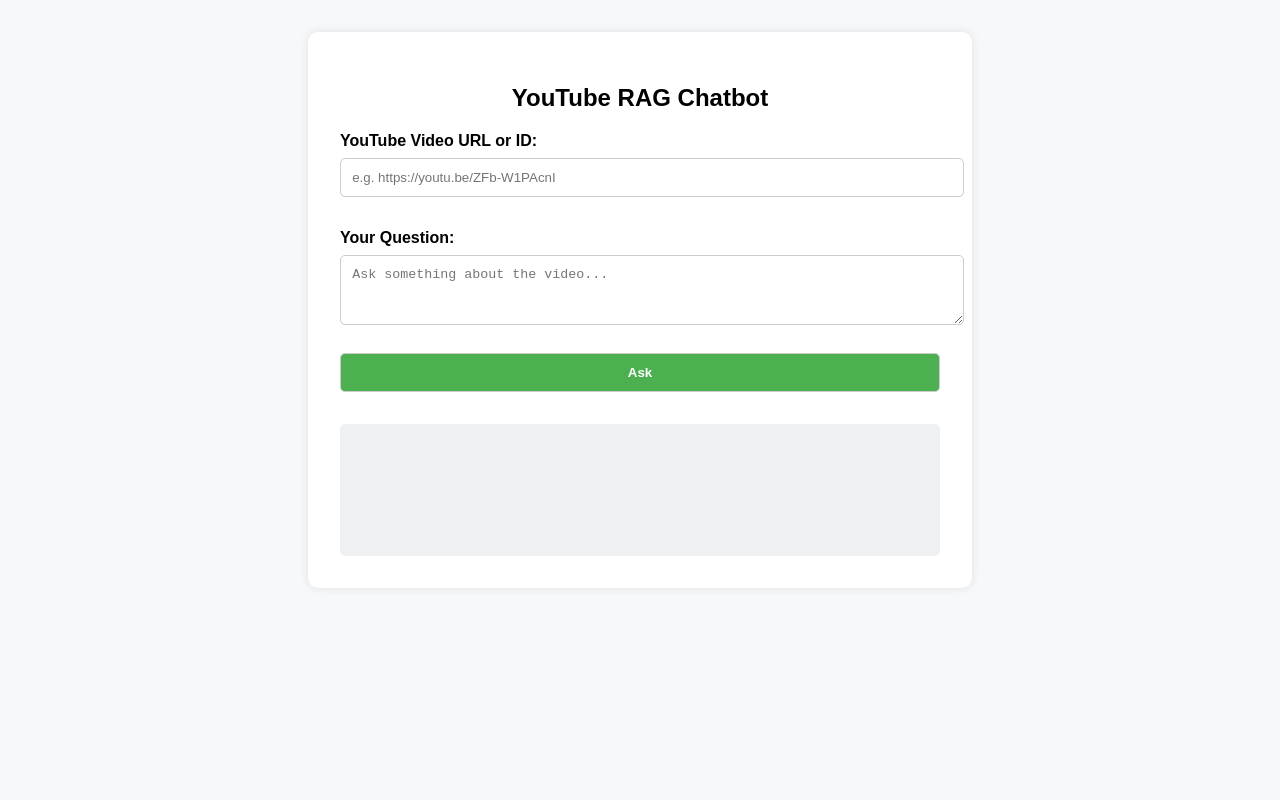
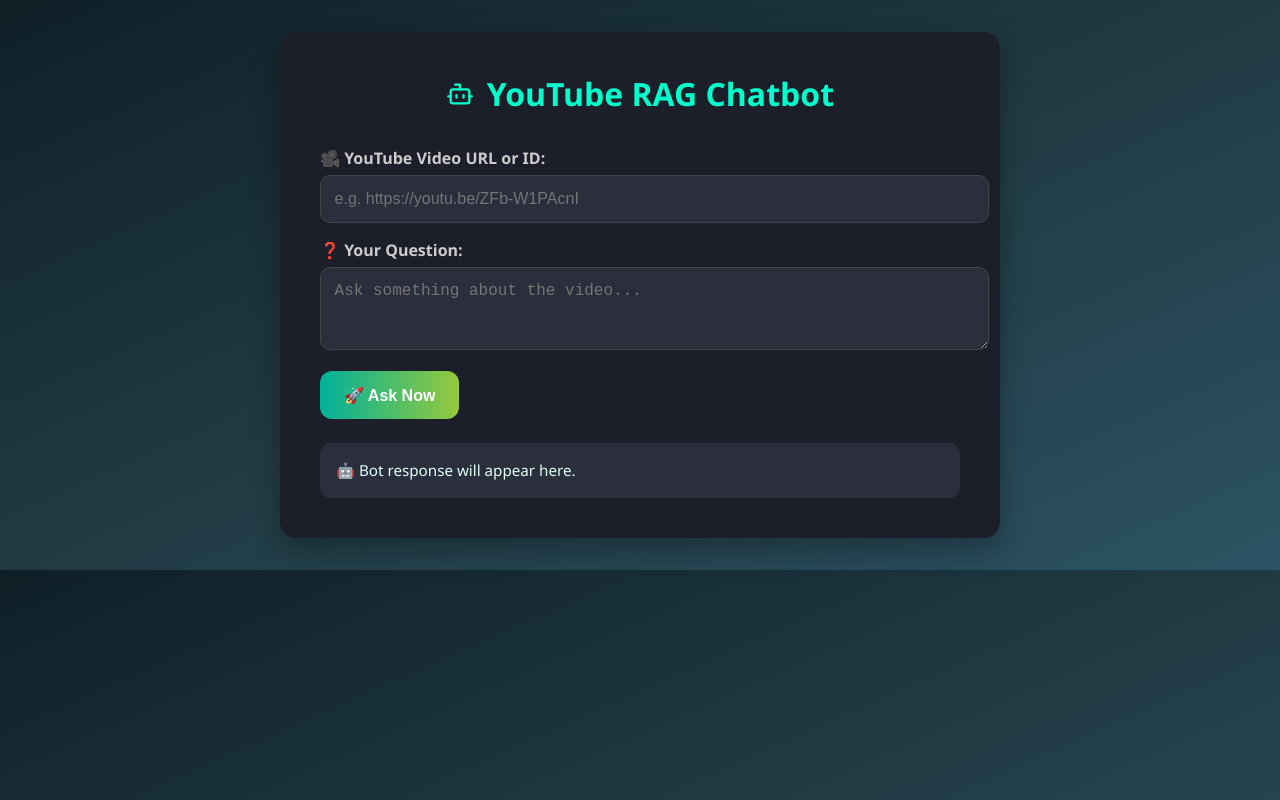
Before and after one commit to Anshsharma25/Youtube-Rag-Chatbot-Groq, a plain HTML site: page index.html in a window 1280 px wide. Drawn offline with nearby package versions, Linux system fonts and the light colour scheme.

Commit message:
update frontend and create api!!

```diff
--- a/index.html
+++ b/index.html
@@ -2,108 +2,161 @@
 <html lang="en">
 <head>
   <meta charset="UTF-8" />
-  <meta name="viewport" content="width=device-width, initial-scale=1.0" />
+  <meta name="viewport" content="width=device-width, initial-scale=1.0"/>
   <title>YouTube RAG Chatbot</title>
+  <link rel="stylesheet" href="https://unpkg.com/lucide@latest" />
+
   <style>
     body {
-      font-family: Arial, sans-serif;
-      background-color: #f7f8fa;
       margin: 0;
+      font-family: 'Segoe UI', Tahoma, sans-serif;
+      background: linear-gradient(to bottom right, #0f2027, #203a43, #2c5364);
+      color: #f1f1f1;
       padding: 2rem;
     }
+
     .container {
-      max-width: 600px;
+      max-width: 640px;
       margin: auto;
-      background-color: #fff;
+      background-color: #1c1f2a;
+      padding: 2.5rem;
+      border-radius: 16px;
+      box-shadow: 0 12px 30px rgba(0,0,0,0.3);
+    }
+
+    .header {
+      display: flex;
+      align-items: center;
+      justify-content: center;
+      gap: 0.8rem;
+      margin-bottom: 2rem;
+    }
+
+    .header h2 {
+      font-size: 2rem;
+      font-weight: 700;
+      margin: 0;
+      color: #00ffcc;
+    }
+
+    .icon {
+      width: 28px;
+      height: 28px;
+      stroke: #00ffcc;
+    }
+
+    label {
+      display: block;
+      margin-top: 1rem;
+      margin-bottom: 0.4rem;
+      font-weight: 600;
+      color: #ccc;
+    }
+
+    input, textarea {
+      width: 100%;
+      padding: 0.85rem;
+      font-size: 1rem;
+      background-color: #2a2e3d;
+      color: #fff;
+      border: 1px solid #444;
       border-radius: 10px;
-      padding: 2rem;
-      box-shadow: 0 0 10px rgba(0,0,0,0.1);
+      transition: border-color 0.3s;
     }
-    h2 {
-      text-align: center;
+
+    input:focus, textarea:focus {
+      border-color: #00ffcc;
+      outline: none;
     }
-    label {
+
+    button {
+      background: linear-gradient(to right, #00b09b, #96c93d);
+      color: #fff;
       font-weight: bold;
+      font-size: 1rem;
+      padding: 0.9rem 1.5rem;
+      border: none;
+      border-radius: 12px;
       margin-top: 1rem;
-      display: block;
+      cursor: pointer;
+      transition: all 0.3s ease-in-out;
     }
-    input, textarea, button {
-      width: 100%;
-      padding: 0.7rem;
-      margin-top: 0.5rem;
-      margin-bottom: 1rem;
-      border-radius: 5px;
-      border: 1px solid #ccc;
+
+    button:hover {
+      transform: translateY(-2px);
+      box-shadow: 0 6px 15px rgba(0, 255, 204, 0.4);
     }
-    button {
-      background-color: #4caf50;
-      color: white;
-      cursor: pointer;
-      font-weight: bold;
+
+    #responseBox {
+      background-color: #2a2e3d;
+      padding: 1rem;
+      border-radius: 10px;
+      margin-top: 1.5rem;
+      font-size: 0.95rem;
+      line-height: 1.5;
+      color: #e0fdf4;
+      transition: all 0.3s ease;
+      overflow: hidden;
+      max-height: 1000px; /* large enough to avoid scroll */
+      white-space: pre-wrap;
     }
-    button:hover {
-      background-color: #45a049;
-    }
-    #responseBox {
-      white-space: pre-wrap;
-      background-color: #eef0f2;
-      padding: 1rem;
-      border-radius: 5px;
-      margin-top: 1rem;
-      min-height: 100px;
+
+    @media (max-width: 640px) {
+      .container {
+        padding: 1.5rem;
+      }
+
+      .header h2 {
+        font-size: 1.5rem;
+      }
     }
   </style>
 </head>
 <body>
   <div class="container">
-    <h2>YouTube RAG Chatbot</h2>
+    <div class="header">
+      <i data-lucide="bot" class="icon"></i>
+      <h2>YouTube RAG Chatbot</h2>
+    </div>
 
-    <!-- Video URL/Input Section -->
-    <label for="videoInput">YouTube Video URL or ID:</label>
+    <label for="videoInput">🎥 YouTube Video URL or ID:</label>
     <input type="text" id="videoInput" placeholder="e.g. https://youtu.be/ZFb-W1PAcnI" />
 
-    <!-- Question Section -->
-    <label for="query">Your Question:</label>
+    <label for="query">❓ Your Question:</label>
     <textarea id="query" rows="3" placeholder="Ask something about the video..."></textarea>
 
-    <!-- Submit Button -->
-    <button onclick="sendQuery()">Ask</button>
+    <button onclick="sendQuery()">🚀 Ask Now</button>
 
-    <!-- Response Display -->
-    <div id="responseBox"></div>
+    <div id="responseBox">🤖 Bot response will appear here.</div>
   </div>
 
+  <script src="https://unpkg.com/lucide@latest"></script>
   <script>
-    // Function to handle the query submission
+    lucide.createIcons();
+
     async function sendQuery() {
       const videoInput = document.getElementById('videoInput').value.trim();
       const query = document.getElementById('query').value.trim();
       const responseBox = document.getElementById('responseBox');
 
-      // Validation for empty input fields
       if (!videoInput || !query) {
-        responseBox.textContent = 'Please enter both a video URL/ID and a question.';
+        responseBox.textContent = '⚠️ Please enter both a video URL/ID and a question.';
         return;
       }
 
-      // Display "Thinking..." message
-      responseBox.textContent = 'Thinking...';
+      responseBox.textContent = '💬 Thinking...';
 
       try {
-        // Send POST request to Flask API
         const res = await fetch('/chat', {
           method: 'POST',
           headers: { 'Content-Type': 'application/json' },
           body: JSON.stringify({ video_input: videoInput, query: query })
         });
 
-        // Parse the JSON response from the API
         const data = await res.json();
-
-        // Display the response or error
-        responseBox.textContent = data.response || data.error || 'No response received.';
+        responseBox.textContent = data.response || data.error || '⚠️ No response received.';
       } catch (error) {
-        responseBox.textContent = 'Error: ' + error.message;
+        responseBox.textContent = '❌ Error: ' + error.message;
       }
     }
   </script>
```
Also changed, not shown: 1 other file.
